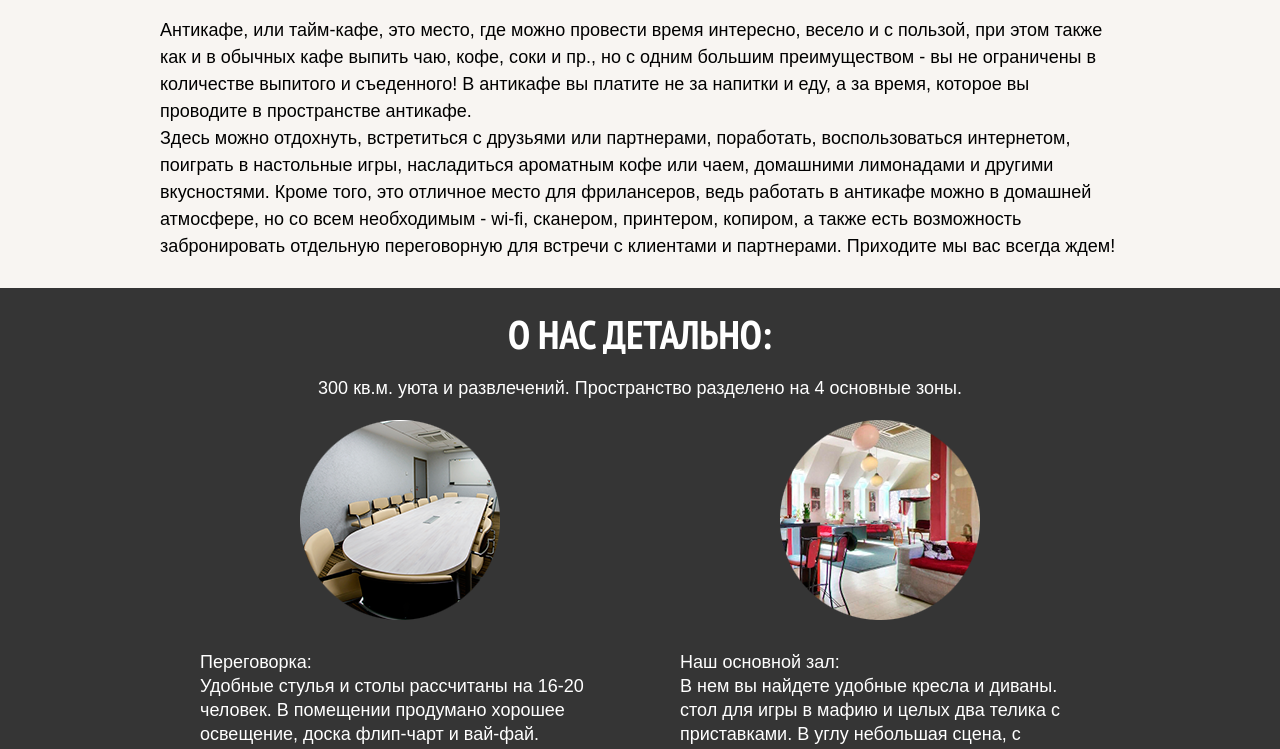
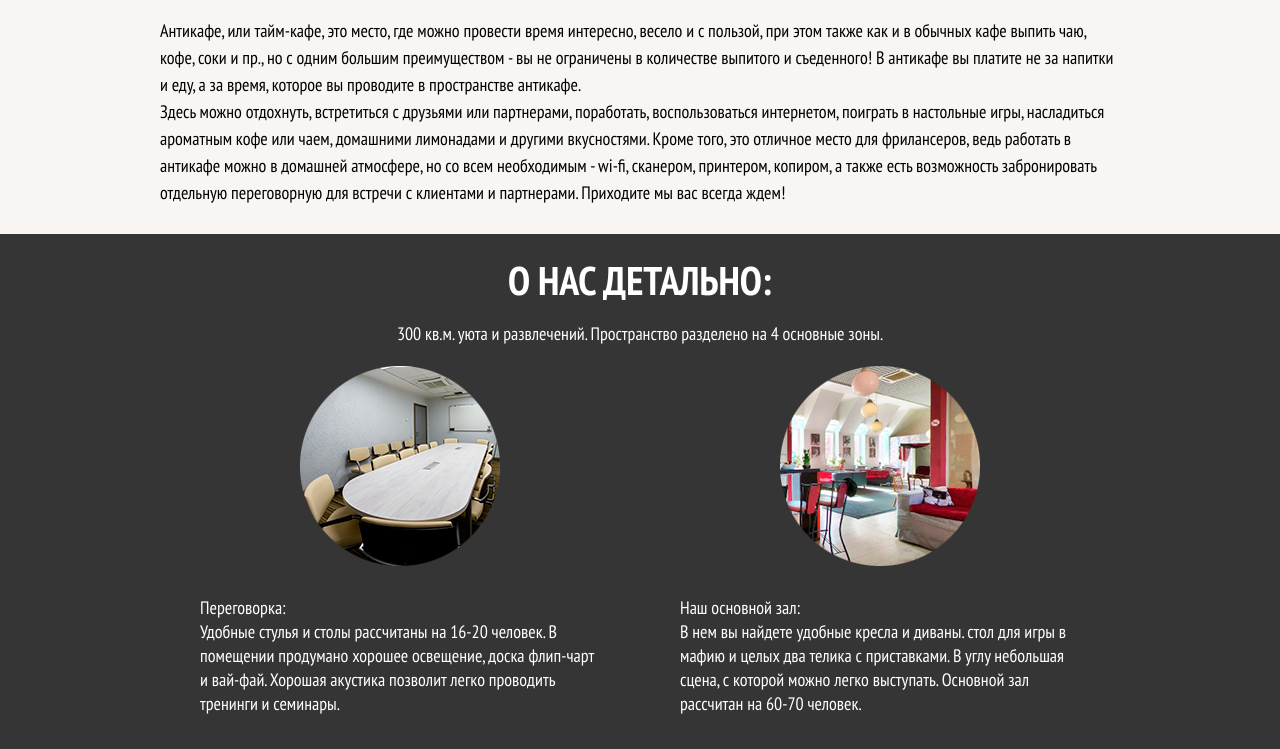
Before and after one commit to justbenya/carpediem-timecafe, a website: page about.html in a window 1280 px wide. Shown: the part 513-1262 px from the top of the page. Drawn offline with Linux system fonts and the light colour scheme; the site is published under a folder, as on GitHub Pages, so addresses that start at the root find nothing; files whose address does not match are found by name.

Commit message:
change fonts v2

```diff
--- a/less/global/main.less
+++ b/less/global/main.less
@@ -3,8 +3,8 @@
   font-family: "PT Sans Narrow";
   font-style: normal;
 
-  src: url("/fonts/PTSansNarrow.woff2") format("woff2"),
-  url("/fonts/PTSansNarrow.woff") format("woff");
+  src: url("../fonts/PTSansNarrow.woff2") format("woff2"),
+  url("../fonts/PTSansNarrow.woff") format("woff");
 }
 
 @font-face {
@@ -12,8 +12,8 @@
   font-family: "PT Sans Narrow";
   font-style: normal;
 
-  src: url("./fonts/PTSansNarrowBold.woff2") format("woff2"),
-  url("./fonts/PTSansNarrowBold.woff") format("woff");
+  src: url("../fonts/PTSansNarrowBold.woff2") format("woff2"),
+  url("../fonts/PTSansNarrowBold.woff") format("woff");
 }
 
 body {
```
Also changed, not shown: css/style.css.
